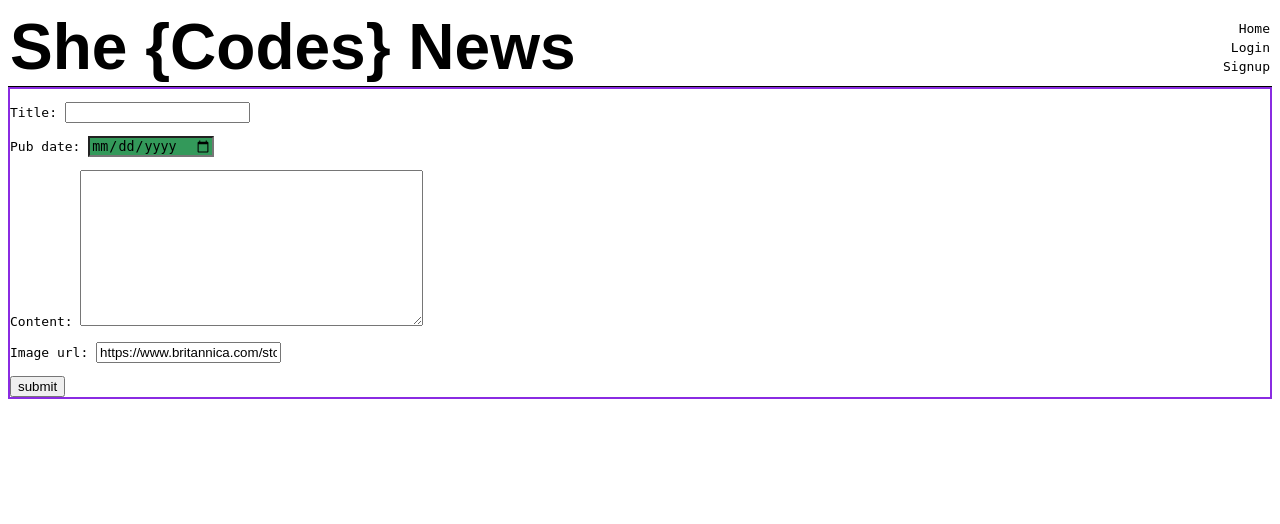
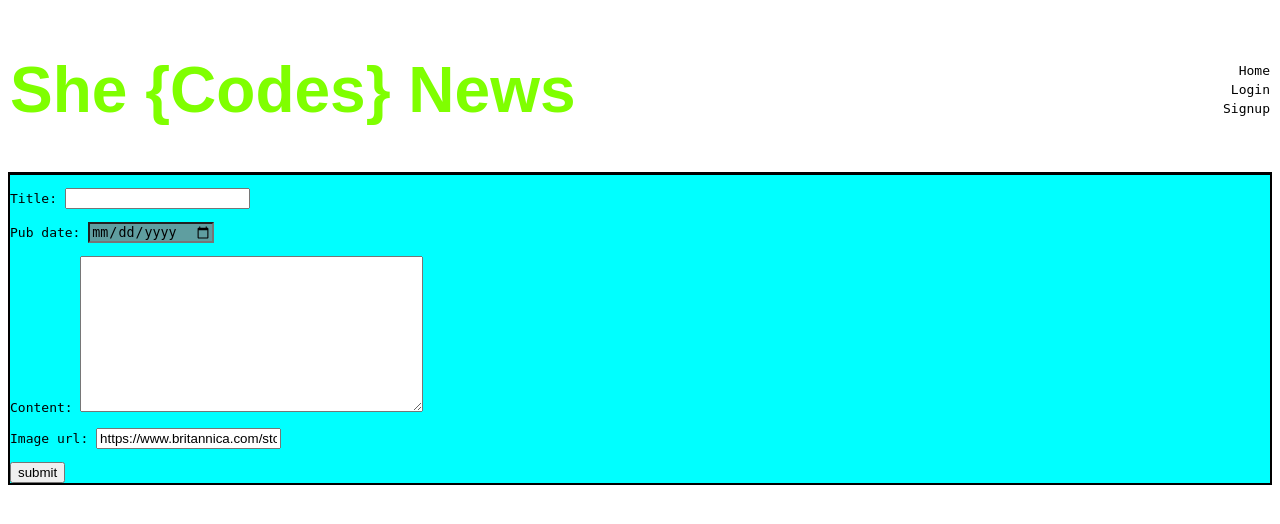
Before and after one commit to Varunpreet-Code/django-project1, a Django app: page /news/add-story/ in a window 1280 px wide. Shown: the top 524 px of the page. Run offline with Django 3.2, Linux system fonts and the light colour scheme; parts of the project's set-up code (start-up, migrations or seed data) failed here and were passed over; some web fonts are replaced.

Commit message:
little change in CSS

```diff
--- a/she_codes_news/static/styles.css
+++ b/she_codes_news/static/styles.css
@@ -17,13 +17,15 @@ img {
 
 h1 {
     font-family: 'Montserrat Subrayada', sans-serif;
+    color: chartreuse;
     text-decoration: none;
     font-size: 4rem;
-    margin: 0;
+    margin-left: 30;
 }
 
 h2 {
    font-family: 'Montserrat Subrayada', sans-serif;
+   color: cornflowerblue;
 }
 
 h3 {
@@ -54,10 +56,17 @@ a, p {
 }
 
 form {
-    border: 2px solid blueviolet;
+    border: 2px solid black;
+}
+form{
+    background-color: cyan;
 }
 
 .form-control {
     background-color: rgb(51, 153, 90);
 
 }
+
+.form-control {
+    background-color: cadetblue;
+}
```
